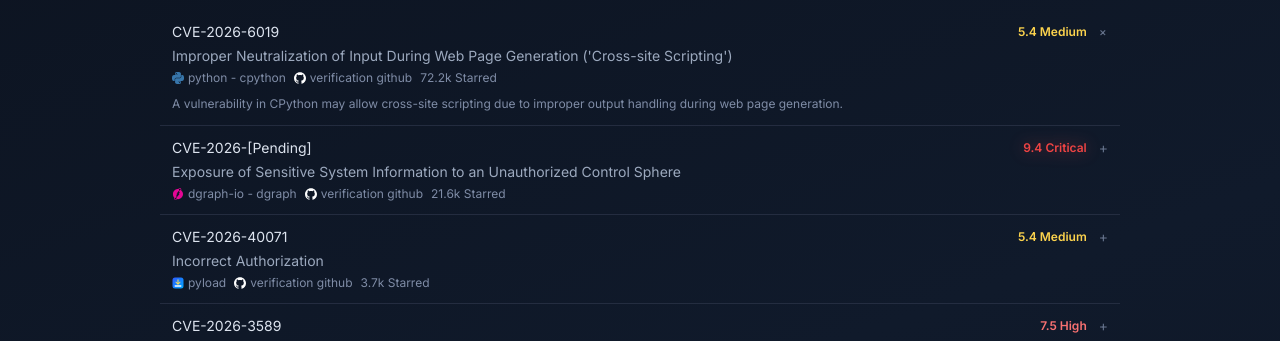
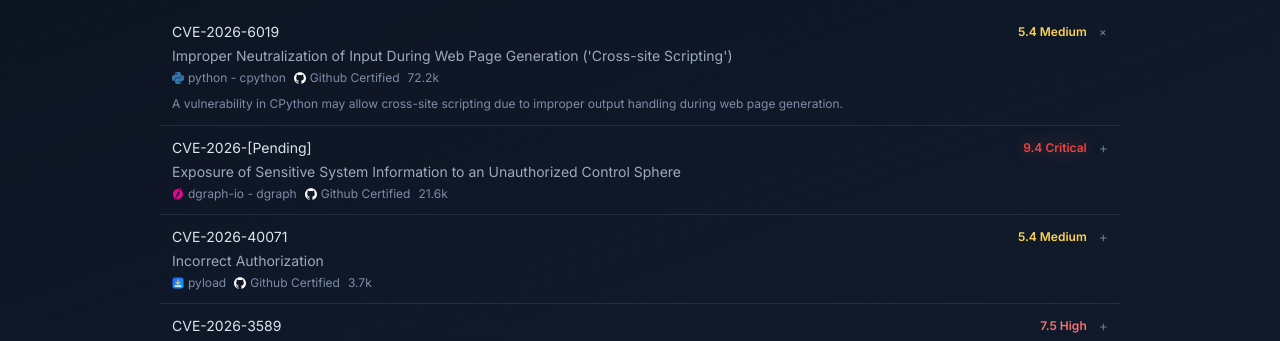
Before and after one commit to komi22/oolongeya, a Next.js app: page / in a window 1280 px wide. Shown: the part 692-1033 px from the top of the page. Built offline with nearby package versions, Linux system fonts and the light colour scheme.

Commit message:
chore: relabel github verification and remove starred wording

```diff
--- a/app/page.js
+++ b/app/page.js
@@ -37,9 +37,9 @@
       "Improper Neutralization of Input During Web Page Generation ('Cross-site Scripting')",
     product: "python - cpython",
     productIcon: "/icons/python.svg",
-    verificationLabel: "verification github",
+    verificationLabel: "Github Certified",
     verificationIcon: "/icons/github.svg",
-    badgeValue: "72.2k Starred",
+    badgeValue: "72.2k",
     description:
       "A vulnerability in CPython may allow cross-site scripting due to improper output handling during web page generation.",
   },
@@ -51,9 +51,9 @@
       "Exposure of Sensitive System Information to an Unauthorized Control Sphere",
     product: "dgraph-io - dgraph",
     productIcon: "/icons/dgraph.svg",
-    verificationLabel: "verification github",
+    verificationLabel: "Github Certified",
     verificationIcon: "/icons/github.svg",
-    badgeValue: "21.6k Starred",
+    badgeValue: "21.6k",
     description:
       "A vulnerability in Dgraph may allow unauthorized administrative access due to improper exposure of sensitive information through a debug interface.",
   },
@@ -64,9 +64,9 @@
     title: "Incorrect Authorization",
     product: "pyload",
     productIcon: "/icons/pyload.svg",
-    verificationLabel: "verification github",
+    verificationLabel: "Github Certified",
     verificationIcon: "/icons/github.svg",
-    badgeValue: "3.7k Starred",
+    badgeValue: "3.7k",
     description:
       "A vulnerability in pyLoad may allow authenticated low-privileged users to perform unauthorized actions due to incorrect authorization checks in WebUI JSON endpoints.",
   },
```
